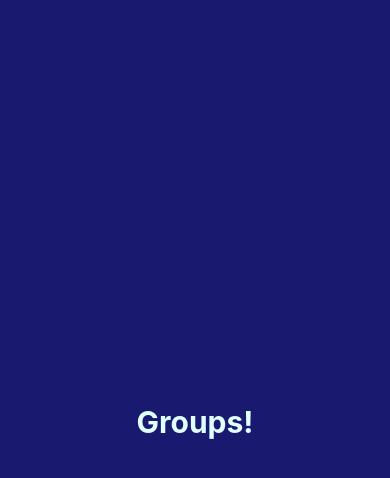
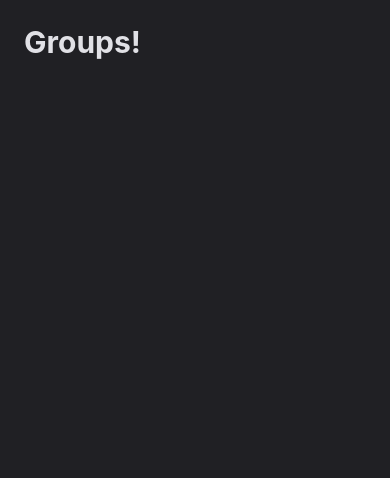
Before and after one commit to HenriqueMarcelo/ignite-teams, a React Native app: screen / in a window 390 px wide. Shown: the top 478 px of the page. Built offline with nearby package versions, Linux system fonts and the light colour scheme.

Commit message:
style: type for styled-components

```diff
--- a/src/screens/Groups/styles.ts
+++ b/src/screens/Groups/styles.ts
@@ -2,13 +2,12 @@
 
 export const Container = styled.View`
   flex: 1;
-  background-color: midnightblue;
-  align-items: center;
-  justify-content: center;
+  background-color: ${({ theme }) => theme.COLORS.GRAY_600};
+  padding: 24px;
 `
 
 export const MainText = styled.Text`
-  color: lightcyan;
+  color: ${({ theme }) => theme.COLORS.GRAY_100};
   font-size: 30px;
   font-weight: bold;
 `
```
Also changed, not shown: src/types/styled.d.ts (added, +8 -0 lines).
